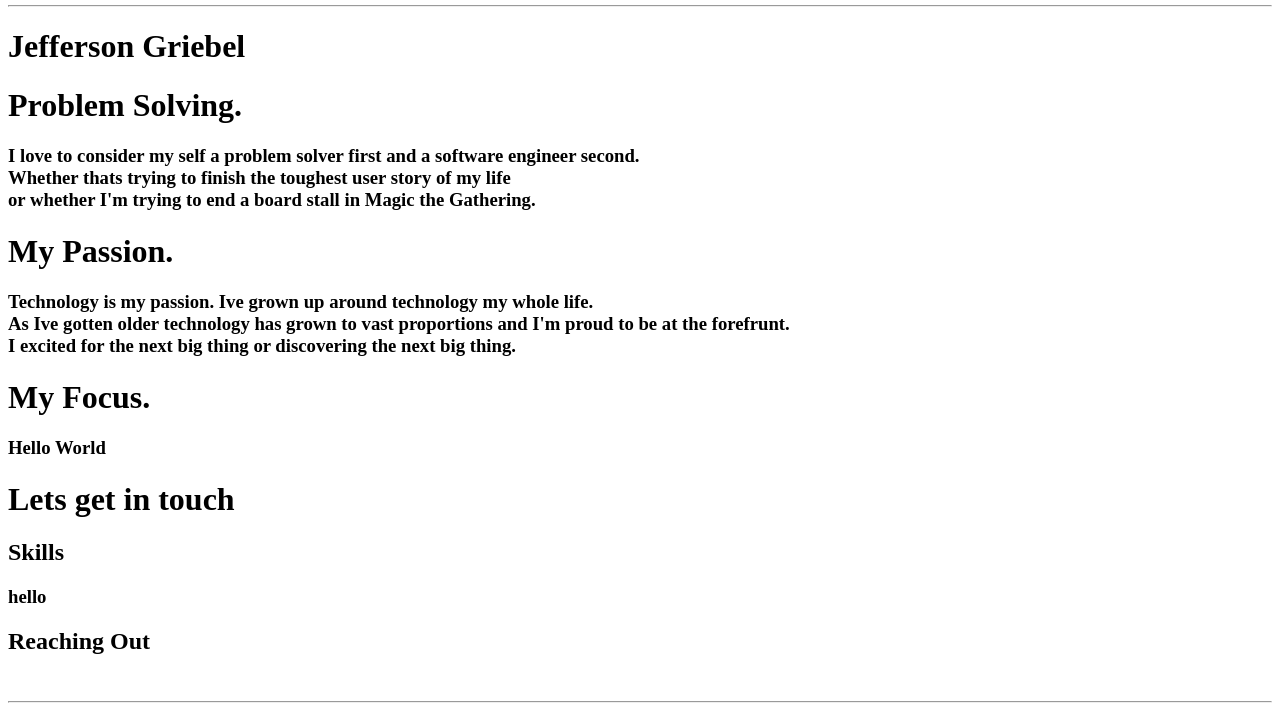
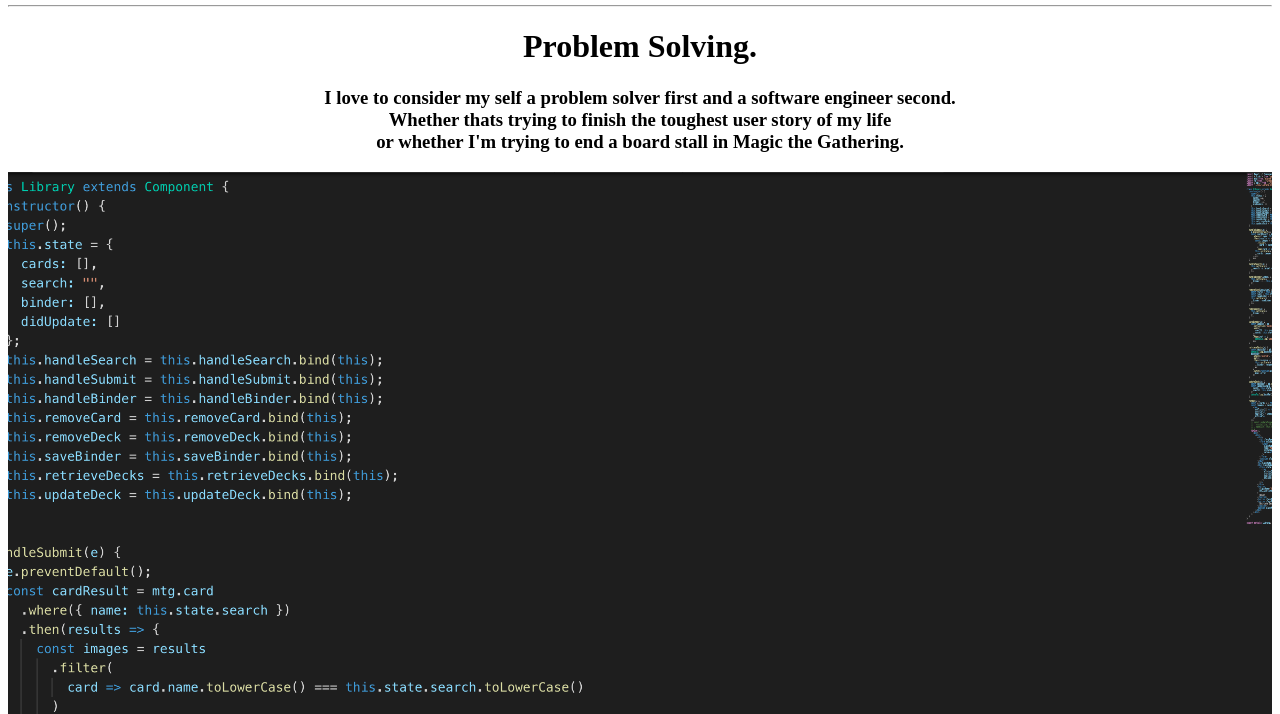
Before and after one commit to Jgriebel1990/jeffersonGriebel, a plain HTML site: page index.html in a window 1280 px wide. Shown: the part 94-808 px from the top of the page. Drawn offline with Linux system fonts and the light colour scheme.

Commit message:
formatted text. added parallax css class as well as some images for said class

```diff
--- a/index.css
+++ b/index.css
@@ -21,6 +21,19 @@ header{
     width: 55px;
 }
 
+.parallax{
+    background-attachment: fixed;
+    background-position: center;
+    background-repeat: no-repeat;
+    background-size: cover;
+    background-image: url('images/plaxbg2.png');
+    height: 650px;
+}
+
+.text{
+    text-align: center;
+}
+
 @media (min-width: 600px) {
 
 }
--- a/index.html
+++ b/index.html
@@ -27,33 +27,35 @@
             </h1>
         </header>
         <hr>
-        <h1>Jefferson Griebel</h1>
-        <div>
+        <div class="text">
             <h1>Problem Solving.</h1>
             <p>
                 <h3>I love to consider my self a problem solver first and a software engineer second.
                 <br>Whether thats trying to finish the toughest user story of my life
                 <br> or whether I'm trying to end a board stall in Magic the Gathering.</h3>
             </p>
+            <div class="parallax"></div>
         </div>
-        <div>
+        <div class="text">
             <h1>My Passion.</h1>
             <p>
                 <h3>Technology is my passion. Ive grown up around technology my whole life.
                 <br>As Ive gotten older technology has grown to vast proportions and I'm proud to be at the forefrunt.
-                <br>I excited for the next big thing or discovering the next big thing. </h3>
+                <br>I excited for the next big thing or discovering the next big thing.
+                <br>Besides technology, I have a huge passion for the outdoors whether thats playing sports
+                <br>going on long walks to see the sunset. </h3>
             </p>
         </div>
-        <div>
+        <div class="text">
             <h1>My Focus.</h1>
             <p>
                 <h3>Hello World</h3>
             </p>
         </div>
-        <div>
+        <div class="text">
             <h1>Lets get in touch</h1>
         </div>
-        <div>
+        <div class="text">
             <h2>
                 Skills
                 <h3>hello</h3>
```
Also changed, not shown: images/plaxbg1.png (added), images/plaxbg2.png (added), images/plaxbg3.png (added).
